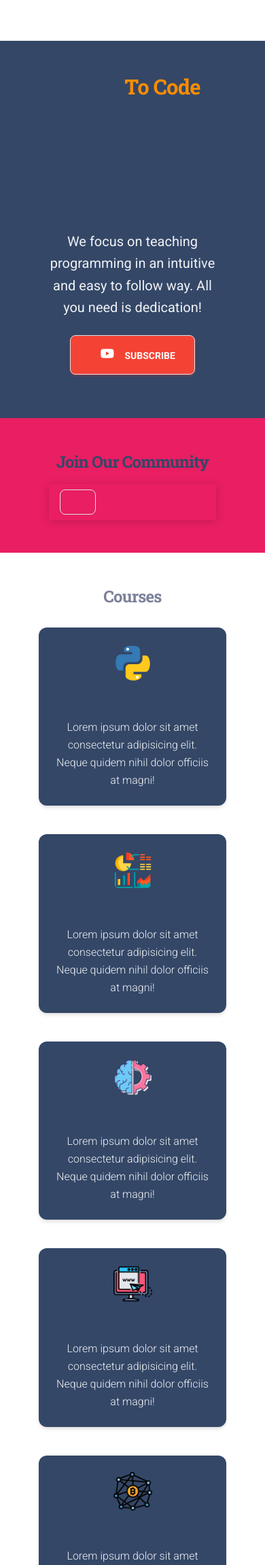
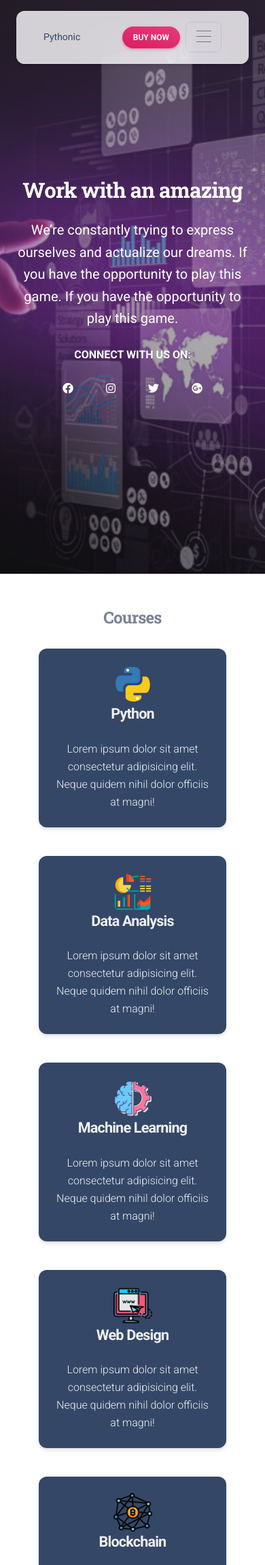
Before and after one commit to MOHAMMED-BE/Flask-App, a Flask app: page / in a window 390 px wide. Shown: the top 2302 px of the page at 68% size. Run offline with Flask 2, Linux system fonts and the light colour scheme; some libraries are stand-ins or nearby versions.

Commit message:
18-07-2022

```diff
--- a/static/assets/main.css
+++ b/static/assets/main.css
@@ -1,8 +1,8 @@
-body::before {
+/* body::before {
     display: block;
     content: '';
     height: 60px;
-}
+} */
 
 .card {
     transition: 0.7s ease;
--- a/templates/home.html
+++ b/templates/home.html
@@ -2,9 +2,154 @@
 
 {% block content%}
 
+<!-- Navbar Light -->
+<div class="container position-sticky z-index-sticky top-0">
+    <div class="row">
+      <div class="col-12">
+        <nav
+          class="navbar navbar-expand-lg blur border-radius-xl position-absolute my-3 top-0 border-bottom py-3 z-index-3 shadow my-3 py-2 start-0 end-0 mx-4">
+          <div class="container">
+            <a class="navbar-brand" href="https://demos.creative-tim.com/material-kit-pro/index" rel="tooltip" title="Designed and Coded by Creative Tim" data-placement="bottom" target="_blank">
+              Pythonic
+            </a>
+
+            <a href="https://www.creative-tim.com/product/material-design-system-pro#pricingCard" class="btn btn-sm  bg-gradient-primary  btn-round mb-0 ms-auto d-lg-none d-block">Buy Now</a>
+
+            <button class="navbar-toggler shadow-none ms-2" type="button" data-bs-toggle="collapse" data-bs-target="#navigation" aria-controls="navigation" aria-expanded="false" aria-label="Toggle navigation">
+              <span class="navbar-toggler-icon mt-2">
+                <span class="navbar-toggler-bar bar1"></span>
+                <span class="navbar-toggler-bar bar2"></span>
+                <span class="navbar-toggler-bar bar3"></span>
+              </span>
+            </button>
+            <div class="collapse navbar-collapse w-100 pt-3 pb-2 py-lg-0" id="navigation">
+              <ul class="navbar-nav navbar-nav-hover mx-auto">
+                <li class="nav-item mx-2">
+                  <a class="nav-link ps-2 d-flex justify-content-between cursor-pointer align-items-center" role="button">
+                    Home
+                  </a>
+                </li>
+
+                <li class="nav-item mx-2">
+                  <a class="nav-link ps-2 d-flex justify-content-between cursor-pointer align-items-center" role="button">
+                    Account
+                  </a>
+                </li>
+                <li class="nav-item mx-2">
+                  <a class="nav-link ps-2 d-flex justify-content-between cursor-pointer align-items-center" role="button">
+                    Blocks
+                  </a>
+                </li>
+
+                <li class="nav-item mx-2">
+                  <a class="nav-link ps-2 d-flex justify-content-between cursor-pointer align-items-center">
+                    Docs
+                  </a>
+                </li>
+              </ul>
+
+              <ul class="navbar-nav d-lg-block d-none">
+                <li class="nav-item">
+
+                  <a href="register" class="btn btn-sm  bg-gradient-primary  mb-0 me-1" role="button">Sign Up</a>
+
+                </li>
+              </ul>
+            </div>
+          </div>
+        </nav>
+        <!-- End Navbar -->
+      </div>
+    </div>
+  </div>
+
+<!-- -------- START HEADER 3 w/ image on background ------- -->
+<header>
+    <div class="page-header min-vh-100" style="background-image: url(../static/assets/img/web.jpg);" loading="lazy">
+      <span class="mask bg-gradient-dark opacity-4"></span>
+      <div class="container">
+        <div class="row justify-content-center">
+          <div class="col-lg-6 col-sm-9 text-center mx-auto">
+            <h1 class="text-white mb-4">Work with an amazing</h1>
+            <p class="lead text-white mb-sm-6 mb-4">We’re constantly trying to express ourselves and actualize our dreams. If you have the opportunity to play this game. If you have the opportunity to play this game.</p>
+            <p class="text-white h6 text-uppercase mb-4">connect with us on:</p>
+
+            <div class="d-flex justify-content-center">
+              <a href="javascript:;"><i class="fab fa-facebook text-white me-5"></i></a>
+              <a href="javascript:;"><i class="fab fa-instagram text-white me-5"></i></a>
+              <a href="javascript:;"><i class="fab fa-twitter text-white me-5"></i></a>
+              <a href="javascript:;"><i class="fab fa-google-plus text-white"></i></a>
+            </div>
+          </div>
+        </div>
+      </div>
+    </div>
+  </header>
+  <!-- -------- END HEADER 3 w/ image on background ------- -->
 
 
-<section class="bg-dark text-light p-5 p-lg-0 pt-lg-5 text-center text-sm-start">
+<!-- Courses -->
+<section class="bg-ligh">
+    <div class="container p-5">
+        <h3 class="text-center text-secondary" id='learn'>Courses</h3>
+        <div class="row">
+            {% for course in courses %}
+            <div class="col-sm-12 col-md-6 col-lg-4 p-3 d-flex align-items-stretch">
+                <a href="#course_name" class="text-decoration-none">
+                    <div class="card bg-dark text-light">
+                        <div class="card-body text-center">
+                            <img src="{{url_for('static', filename=course.icon)}}" alt="" class="card-img w-25">
+                            <h4 class="card-title mb-4 text-light text-bold">
+                                {{course.name}}
+                            </h4>
+                            <p class="card-text">{{course.description}}</p>
+                        </div>
+                    </div>
+                </a>
+            </div>
+            {% endfor %}
+        </div>
+    </div>
+</section>
+<!-- Lessons -->
+<section class="bg-dark">
+    <div class="container p-5">
+        <div class="row mb-5 ">
+            <div class="col">
+                <h3 class="text-uppercase text-center text-light">latest lessons</h3>
+            </div>
+        </div>
+        <div class="row">
+            {% for lesson in lessons %}
+            <div class="col-sm-12 col-md-6 col-lg-4 pb-5 d-flex align-items-stretch">
+                <div class="card lesson">
+                    <img src="{{url_for('static', filename=lesson.thumbnail)}}" class="card-img">
+                    <div class="card-body d-flex flex-column">
+                        <h5 class="card-title">
+                            <a class="text-decoration-none text-dark" href="#">{{lesson.title}}</a>
+                        </h5>
+                        <p class="card-text mb-0">In:
+                            <a class="text-decoration-none" href="#">{{lesson.course}}</a>
+                        </p>
+                        <span><img class="article-img" src="{{url_for('static', filename='default.png')}}" alt="">By: <a
+                                href="#" class="link">{{lesson.author}}</a></span>
+
+                    </div>
+                </div>
+            </div>
+            {% endfor %}
+
+        </div>
+    </div>
+</section>
+
+
+{% endblock content%}
+
+
+<!--
+
+    <section class="bg-dark text-light p-5 p-lg-0 pt-lg-5 text-center text-sm-start">
     <div class="container">
         <div class="d-sm-flex align-items-center justify-content-between">
             <div>
@@ -23,7 +168,7 @@
         </div>
     </div>
 </section>
-<!-- Social Media -->
+Social Media
 <section class="bg-primary text-light p-5">
     <div class="container">
         <div class="d-md-flex justify-content-between align-items-center">
@@ -78,62 +223,6 @@
         </div>
 
     </div>
-    <!-- </div> -->
-</section>
-<!-- Courses -->
-<section class="bg-ligh">
-    <div class="container p-5">
-        <h3 class="text-center text-secondary" id='learn'>Courses</h3>
-        <div class="row">
-            {% for course in courses %}
-            <div class="col-sm-12 col-md-6 col-lg-4 p-3 d-flex align-items-stretch">
-                <a href="#course_name" class="text-decoration-none">
-                    <div class="card bg-dark text-light">
-                        <div class="card-body text-center">
-                            <img src="{{url_for('static', filename=course.icon)}}" alt="" class="card-img w-25">
-                            <h4 class="card-title mb-4">
-                                {{course.name}}
-                            </h4>
-                            <p class="card-text">{{course.description}}</p>
-                        </div>
-                    </div>
-                </a>
-            </div>
-            {% endfor %}
-        </div>
     </div>
 </section>
-<!-- Lessons -->
-<section class="bg-dark">
-    <div class="container p-5">
-        <div class="row mb-5 ">
-            <div class="col">
-                <h3 class="text-uppercase text-center text-light">latest lessons</h3>
-            </div>
-        </div>
-        <div class="row">
-            {% for lesson in lessons %}
-            <div class="col-sm-12 col-md-6 col-lg-4 pb-5 d-flex align-items-stretch">
-                <div class="card lesson">
-                    <img src="{{url_for('static', filename=lesson.thumbnail)}}" class="card-img">
-                    <div class="card-body d-flex flex-column">
-                        <h5 class="card-title">
-                            <a class="text-decoration-none text-dark" href="#">{{lesson.title}}</a>
-                        </h5>
-                        <p class="card-text mb-0">In:
-                            <a class="text-decoration-none" href="#">{{lesson.course}}</a>
-                        </p>
-                        <span><img class="article-img" src="{{url_for('static', filename='default.png')}}" alt="">By: <a
-                                href="#" class="link">{{lesson.author}}</a></span>
-
-                    </div>
-                </div>
-            </div>
-            {% endfor %}
-
-        </div>
-    </div>
-</section>
-
-
-{% endblock content%}
+ -->
```
Also changed, not shown: static/assets/img/scraping.jpg (added), static/assets/img/web.jpg (added).
